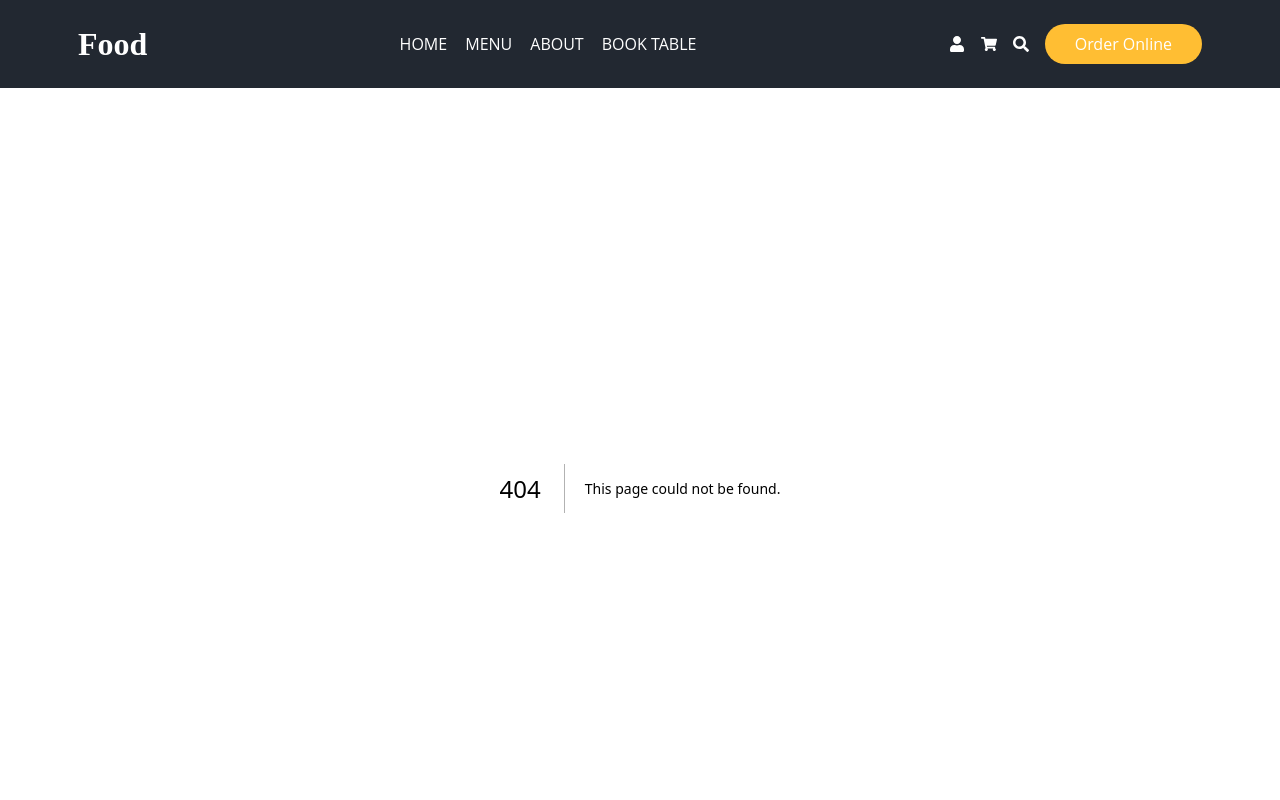
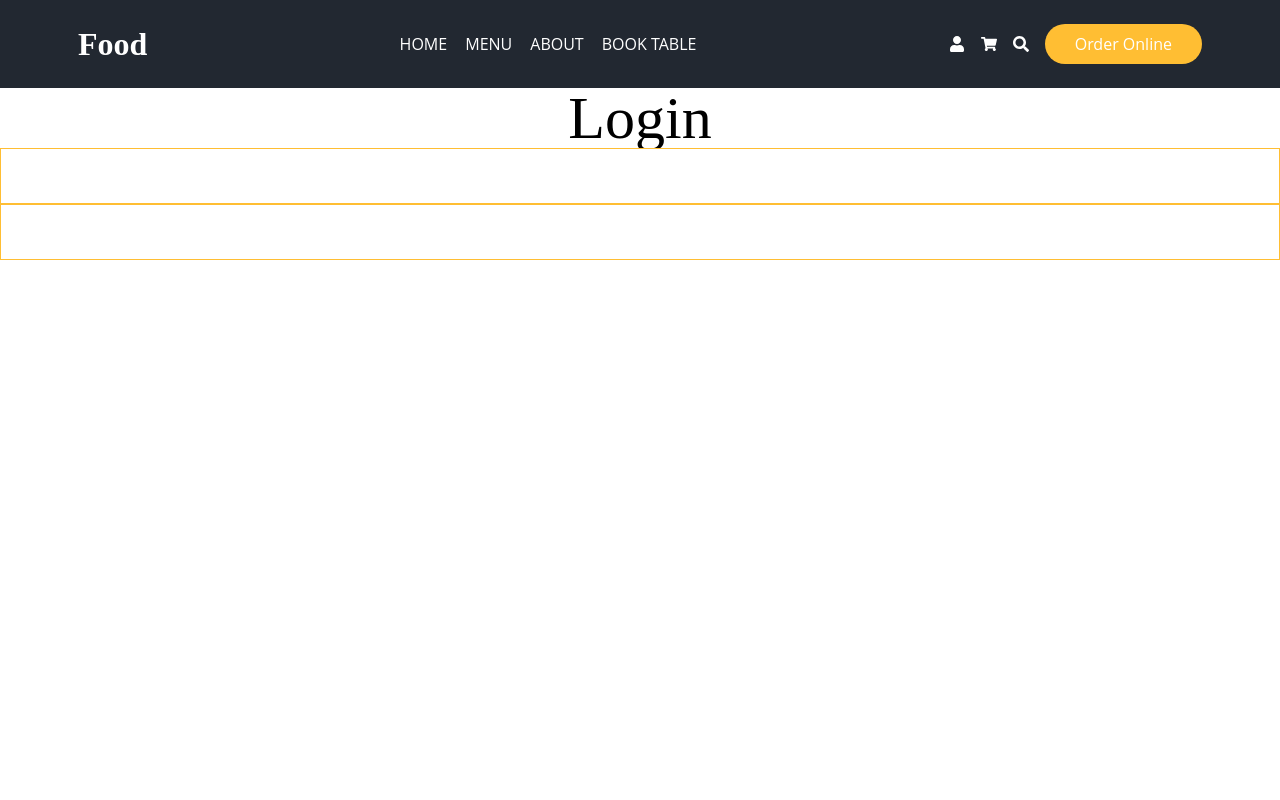
Before and after one commit to Tunahanclr16/food-delivery, a Next.js app: page /auth/login in a window 1280 px wide. Before the commit this address had no page. Shown: the top 800 px of the page. Built offline with nearby package versions, Linux system fonts and the light colour scheme.

Commit message:
login page start

```diff
--- /dev/null
+++ b/app/auth/login/page.jsx
@@ -0,0 +1,14 @@
+import Input from '@/app/components/Form/Input'
+import Title from '@/app/components/ui/Title'
+import React from 'react'
+
+export default function Login() {
+  return (
+    <div className='flex items-center flex-col justify-center '>
+      <Title addClass="text-6xl font-dancing" title={"Login"} />
+      <Input/>
+      <Input/>
+
+    </div>
+  )
+}
--- /dev/null
+++ b/app/auth/register/page.jsx
@@ -0,0 +1,9 @@
+import React from 'react'
+
+export default function page() {
+  return (
+    <div>
+
+    </div>
+  )
+}
--- a/app/components/layout/Header.jsx
+++ b/app/components/layout/Header.jsx
@@ -8,6 +8,7 @@ import Title from "../ui/Title";
 import Search from "../ui/Search";
 import { IoMdClose } from "react-icons/io";
 import { usePathname, useRouter } from "next/navigation";
+import Link from "next/link";
 export default function Header() {
   const [searchModal, setSearchModal] = useState(false);
   const [isMenuOpen, setIsMenuOpen] = useState(false);
@@ -60,7 +61,7 @@ export default function Header() {
           </nav>
         </div>
         <div className="flex px-2 items-center gap-4">
-          <FaUser className="text-white hover:text-primary cursor-pointer" />
+         <Link href='/auth/login'> <FaUser className="text-white hover:text-primary cursor-pointer" /></Link>
           <FaShoppingCart className="text-white hover:text-primary cursor-pointer" />
           <FaSearch
             onClick={() => setSearchModal(true)}
```
